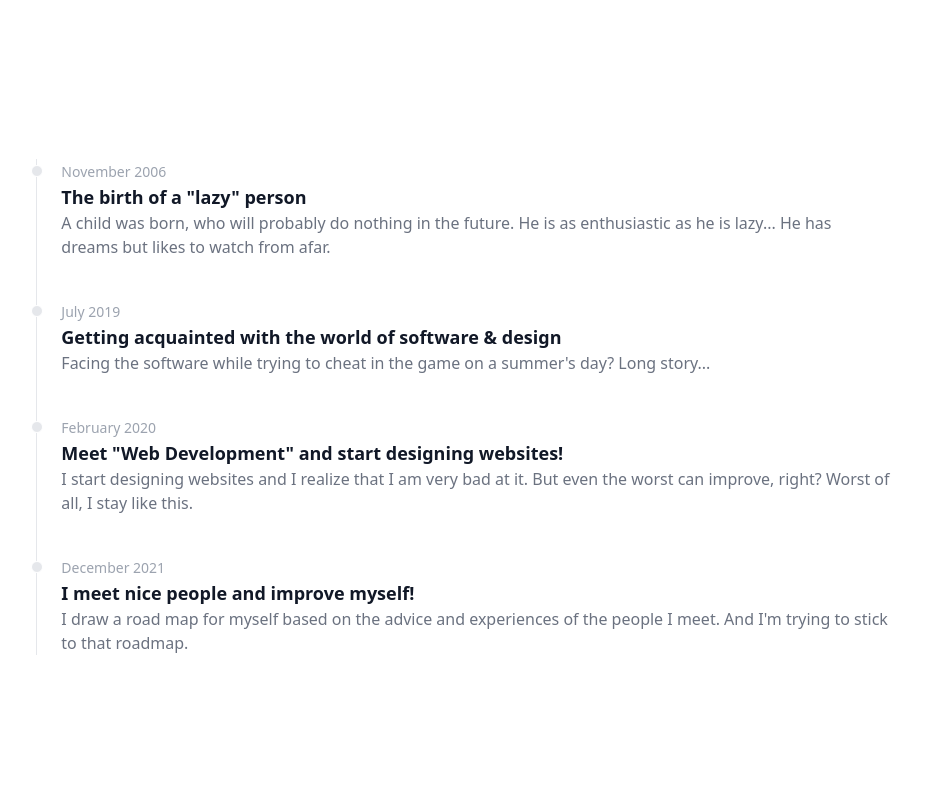
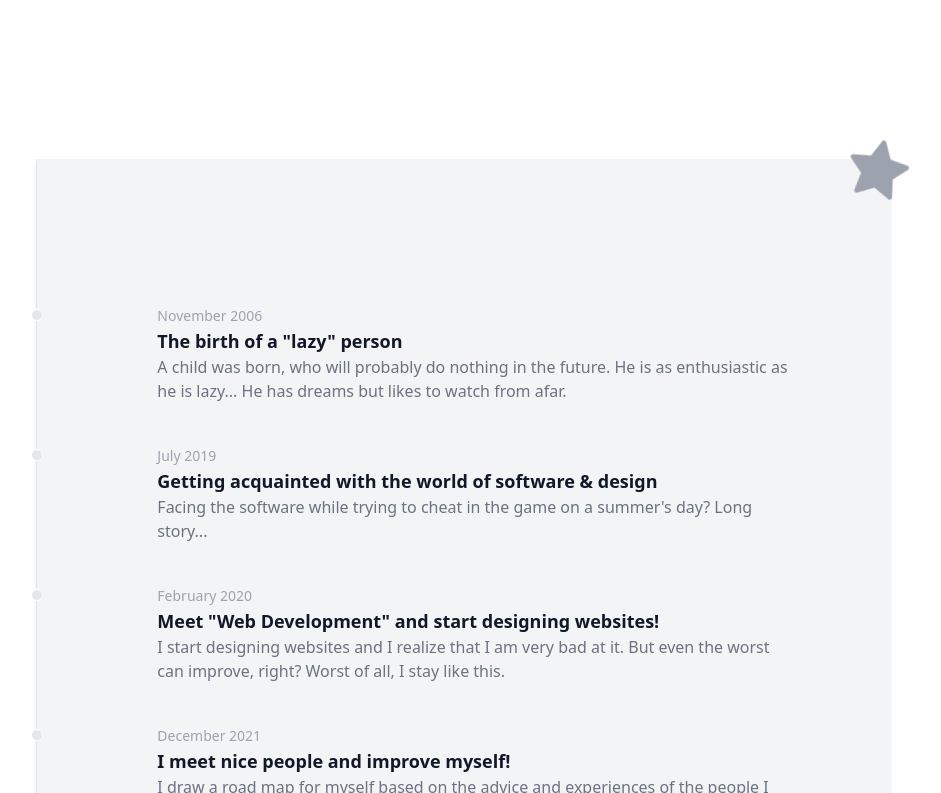
Before and after one commit to poyrazavsever/Company-Website, a React (Create React App) app: page / in a window 1280 px wide. Shown: the part 687-1480 px from the top of the page, without its empty margins (177-1118 px from the left). Built offline with nearby package versions, Linux system fonts and the light colour scheme; some icons are missing.

Commit message:
feat: update timeline part

```diff
--- a/src/pages/Home/Timeline.jsx
+++ b/src/pages/Home/Timeline.jsx
@@ -1,5 +1,7 @@
 import React from 'react'
 import { Timeline } from 'flowbite-react'
+
+import {AiFillStar} from "react-icons/ai"
 
 
 function TimelineSec() {
@@ -7,7 +9,9 @@ function TimelineSec() {
 
         <div className='w-full desktop:w-2/3 mx-auto -z-20 mt-32'>
 
-            <Timeline className='!-z-20'>
+            <Timeline className='!-z-20 bg-gray-100 px-24 py-36 shadow-md relative'>
+
+                <AiFillStar className='absolute -top-6 -right-6 text-7xl rotate-12 text-gray-400'/>
 
                 <Timeline.Item>
                     <Timeline.Point />
```
